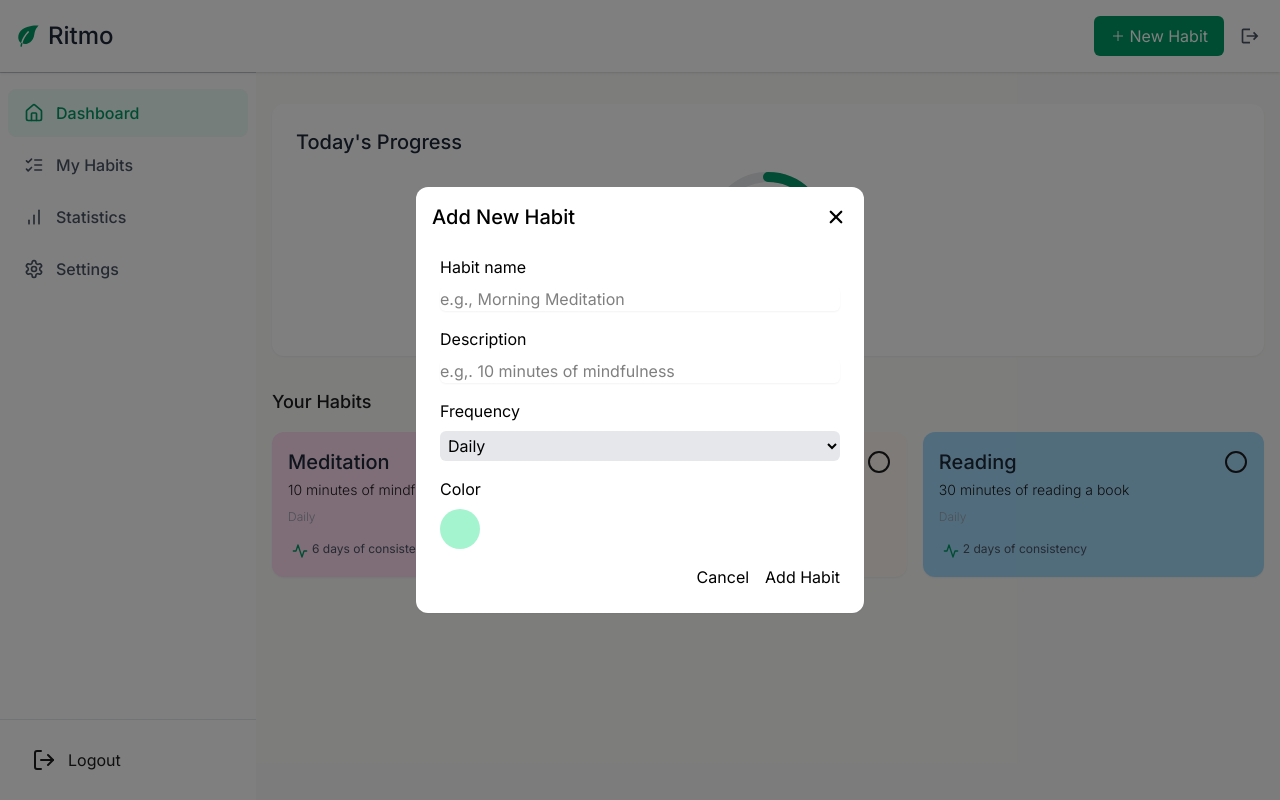
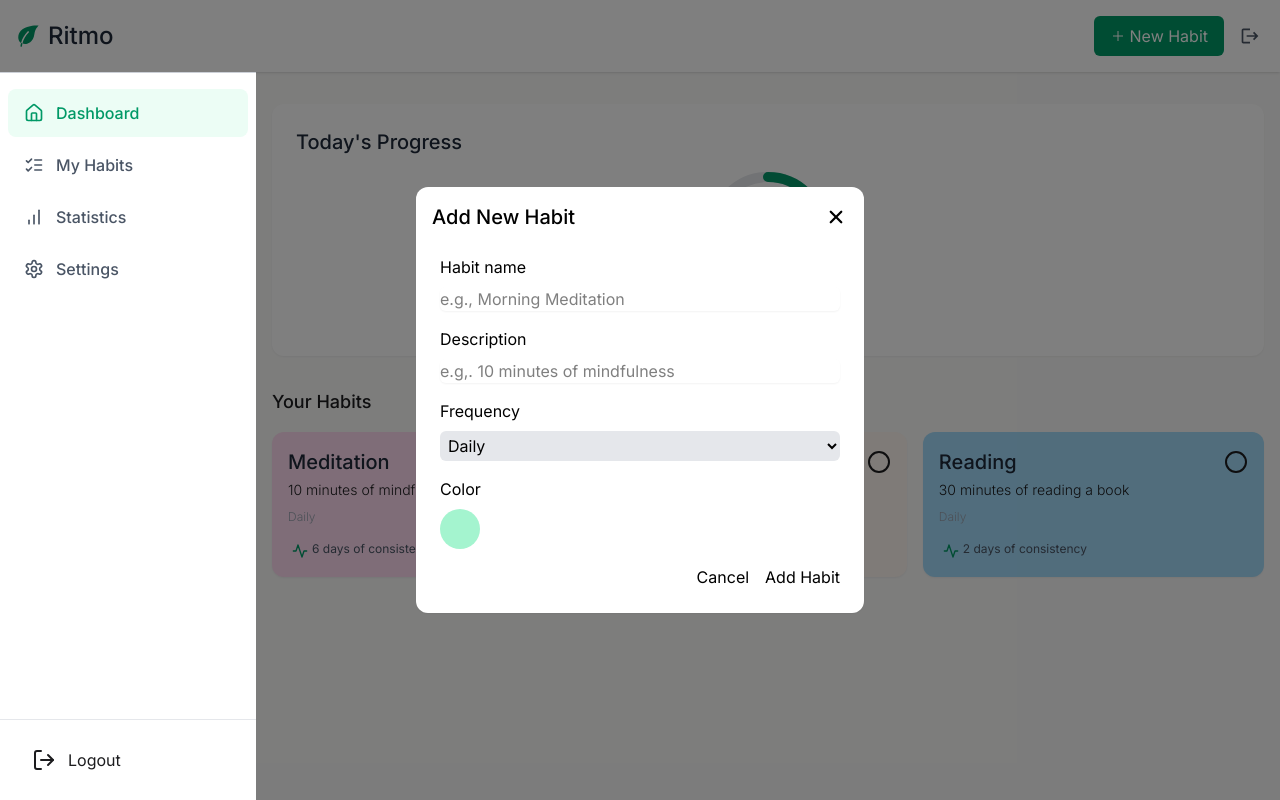
Before and after one commit to Sygris/ritmo, a Next.js app: page /dashboard in a window 1280 px wide. Both pictures are taken after a click on the button "New Habit". Built offline with nearby package versions, Linux system fonts and the light colour scheme.

Commit message:
Is now connected to db

```diff
--- a/src/app/dashboard/_components/SideNav.tsx
+++ b/src/app/dashboard/_components/SideNav.tsx
@@ -6,7 +6,7 @@ export default function SideNav() {
   return (
     <aside
       /* Index needs to be negative to prevent to show up when Modal is open  */
-      className="relative -z-1 bg-white w-64 border-t-1 border-gray-400/50">
+      className="relative bg-white w-64 border-t-1 border-gray-400/50">
       <NavLinks />
       <div className="absolute bottom-0 w-full p-4 border-t border-gray-200 mt-auto">
         <button className="flex items-center space-x-3 px-4 py-3 rounded-lg w-full hover:bg-gray-100 transition-colors">
--- a/src/app/ui/Components/AddNewHabitModal.tsx
+++ b/src/app/ui/Components/AddNewHabitModal.tsx
@@ -6,6 +6,7 @@ export default function AddNewHabitModal() {
 
   const handleSubmit = (e: React.SyntheticEvent<HTMLFormElement>) => {
     e.preventDefault();
+    console.log("Submiting data...");
     createUser();
   }
 
--- a/src/app/ui/Components/Modal.tsx
+++ b/src/app/ui/Components/Modal.tsx
@@ -24,7 +24,7 @@ export default function Modal({ title, children }: ModalProps) {
   if (!modalState?.isModelOpen) return null;
 
   return (
-    <dialog className="bg-black/50 w-full h-full fixed top-0 left-0 z-100 flex items-center justify-center">
+    <dialog className="bg-black/50 w-full h-full fixed top-0 left-0 z-[100] flex items-center justify-center">
       <Card className="w-full max-w-md p-4">
         <CardHeader>
           <div className="flex items-center justify-between">
```
